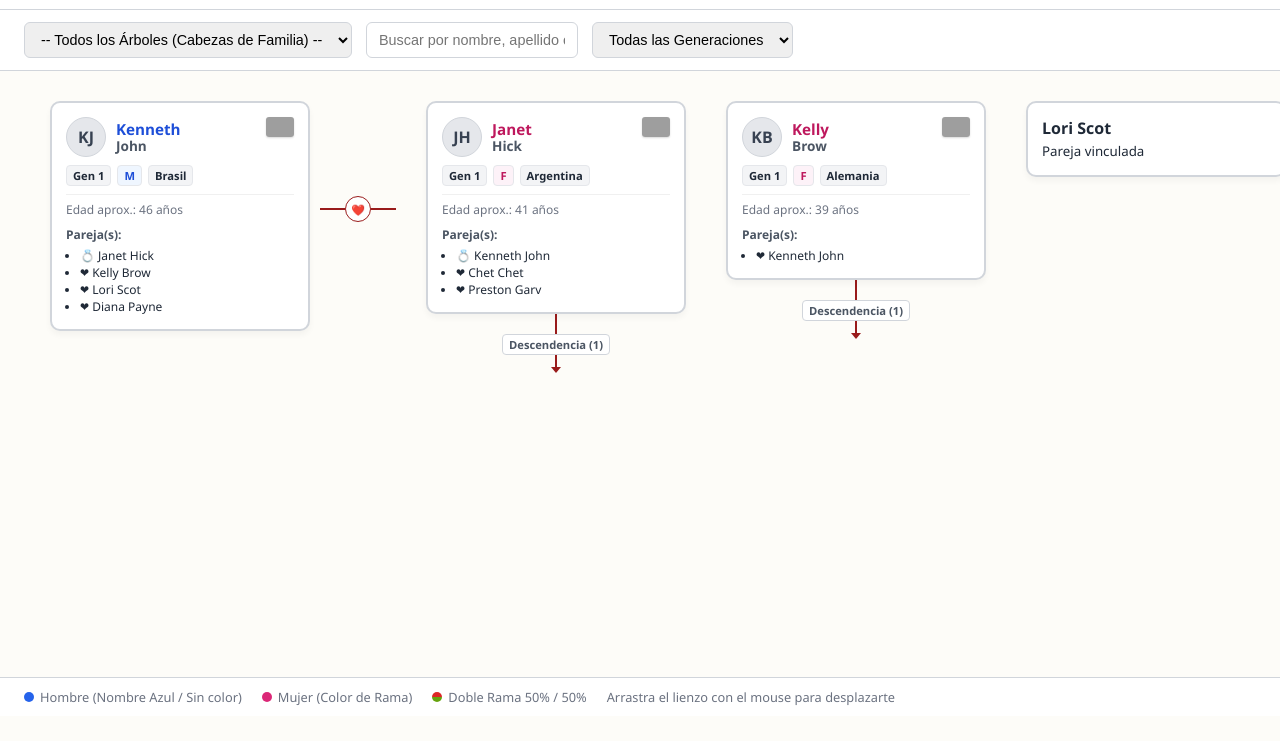
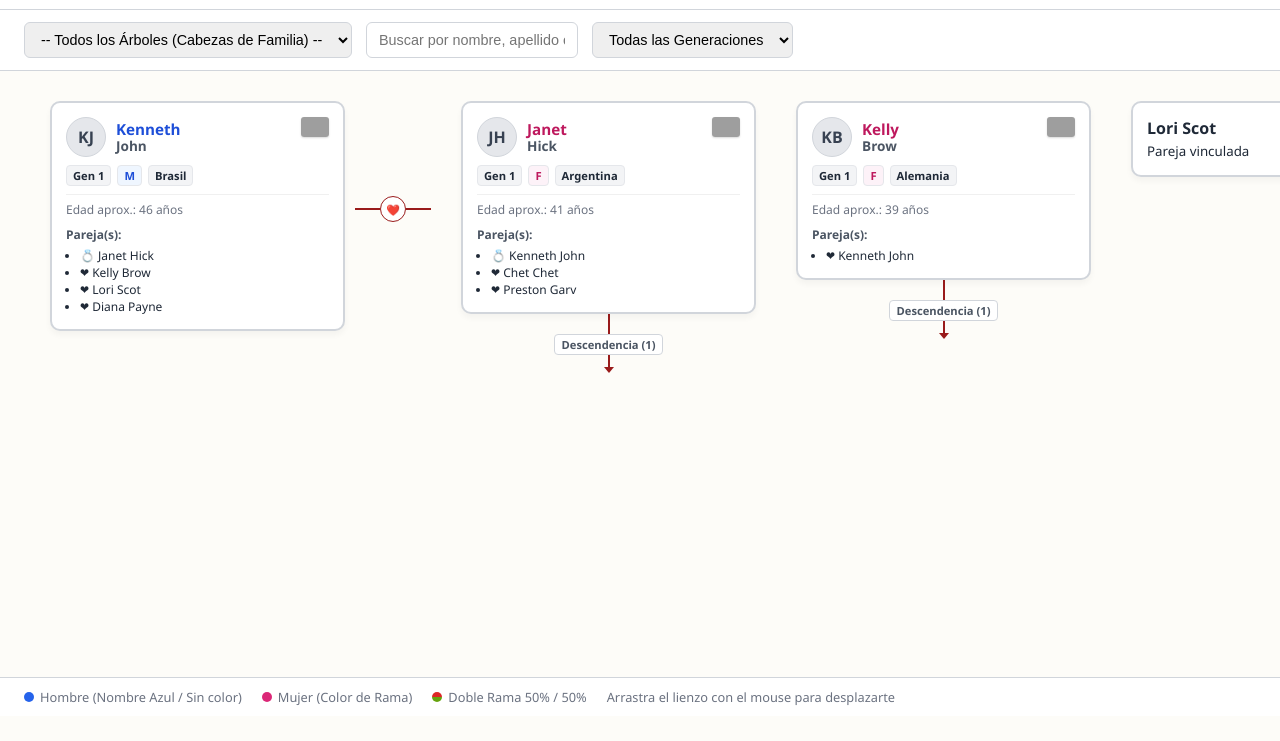
Before and after one commit to StatKeeper/Arbol-Genealogico, a plain HTML site: page index.html in a window 1280 px wide. Shown: the part 84-825 px from the top of the page. Drawn offline with Linux system fonts and the light colour scheme; grey boxes are pictures that could not be loaded.

Commit message:
Update estilos.css

```diff
--- a/css/estilos.css
+++ b/css/estilos.css
@@ -75,7 +75,7 @@ body {
     border: 2px solid var(--border-antique);
     border-radius: 10px;
     padding: 14px;
-    width: 260px;
+   width: 295px;
     box-shadow: 0 4px 6px rgba(0,0,0,0.04);
     position: relative;
     box-sizing: border-box;
```
